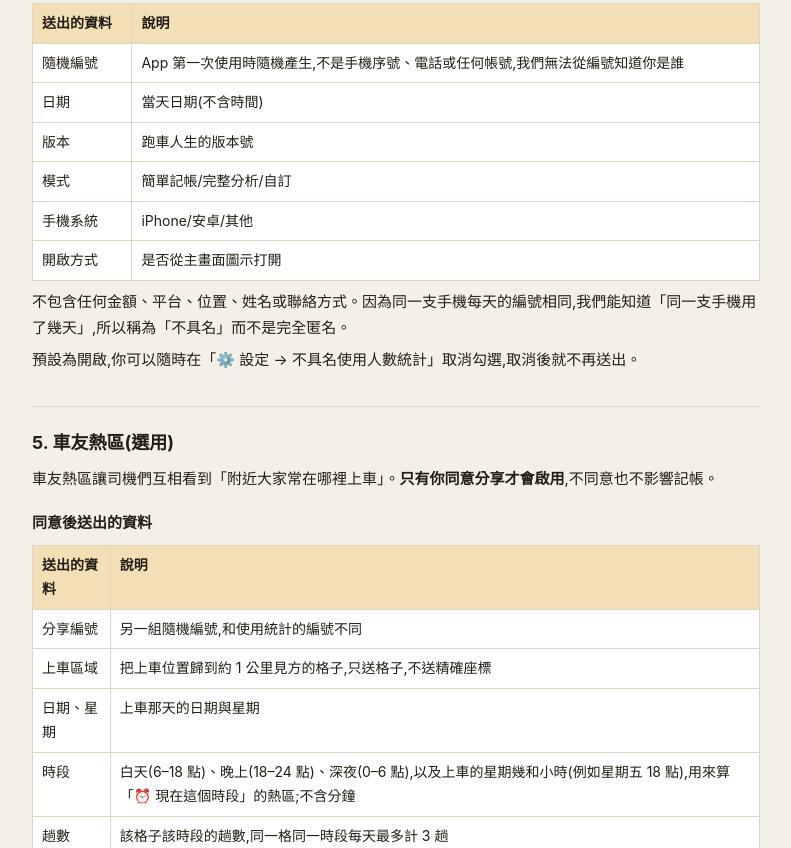
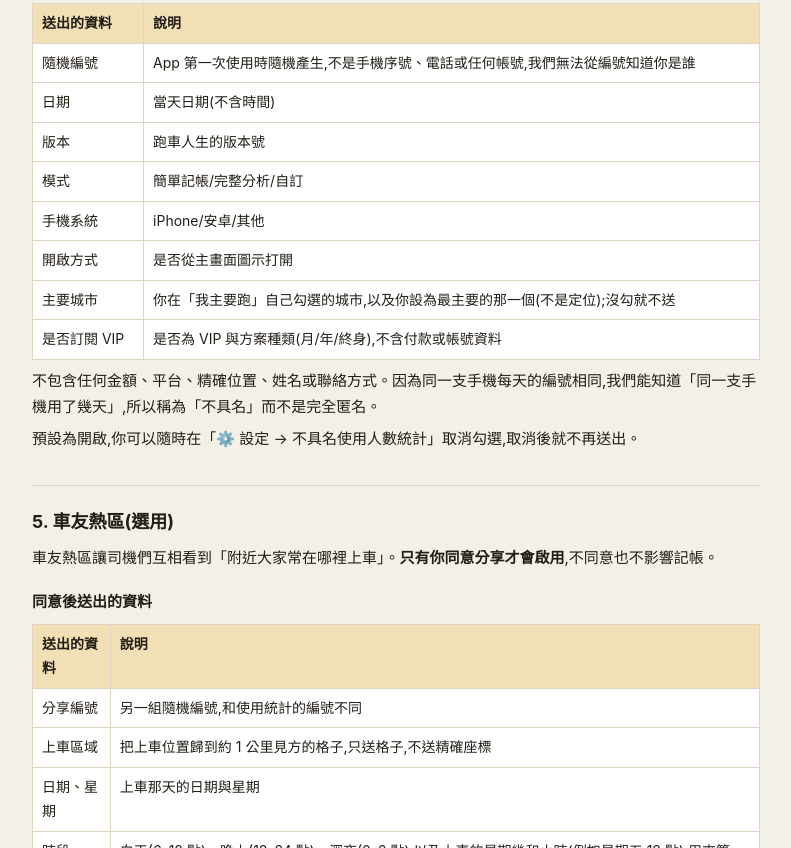
Before and after one commit to welson0986/taxi-ledger, a plain HTML site: page privacy.html in a window 1280 px wide. Shown: the part 1714-2562 px from the top of the page, without its empty margins (244-1035 px from the left). Drawn offline with Linux system fonts and the light colour scheme.

Commit message:
Add files via upload

```diff
--- a/privacy.html
+++ b/privacy.html
@@ -40,7 +40,7 @@ th{background:var(--accent-soft)}
 <body>
 <main>
 <h1>跑車人生 隱私權政策</h1>
-<p class="meta">適用:跑車人生網頁版及 App 版<br>生效日期:2026 年 11 月 3 日 ・ 最後更新:2026 年 11 月 12 日</p>
+<p class="meta">適用:跑車人生網頁版及 App 版<br>生效日期:2026 年 11 月 3 日 ・ 最後更新:2026 年 11 月 19 日</p>
 
 <div class="summary">
 <b>一分鐘看懂</b>
@@ -104,8 +104,10 @@ th{background:var(--accent-soft)}
 <tr><td>模式</td><td>簡單記帳/完整分析/自訂</td></tr>
 <tr><td>手機系統</td><td>iPhone/安卓/其他</td></tr>
 <tr><td>開啟方式</td><td>是否從主畫面圖示打開</td></tr>
+<tr><td>主要城市</td><td>你在「我主要跑」自己勾選的城市,以及你設為最主要的那一個(不是定位);沒勾就不送</td></tr>
+<tr><td>是否訂閱 VIP</td><td>是否為 VIP 與方案種類(月/年/終身),不含付款或帳號資料</td></tr>
 </table></div>
-<p>不包含任何金額、平台、位置、姓名或聯絡方式。因為同一支手機每天的編號相同,我們能知道「同一支手機用了幾天」,所以稱為「不具名」而不是完全匿名。</p>
+<p>不包含任何金額、平台、精確位置、姓名或聯絡方式。因為同一支手機每天的編號相同,我們能知道「同一支手機用了幾天」,所以稱為「不具名」而不是完全匿名。</p>
 <p>預設為開啟,你可以隨時在「⚙️ 設定 → 不具名使用人數統計」取消勾選,取消後就不再送出。</p>
 
 <h2 id="hot">5. 車友熱區(選用)</h2>
```
